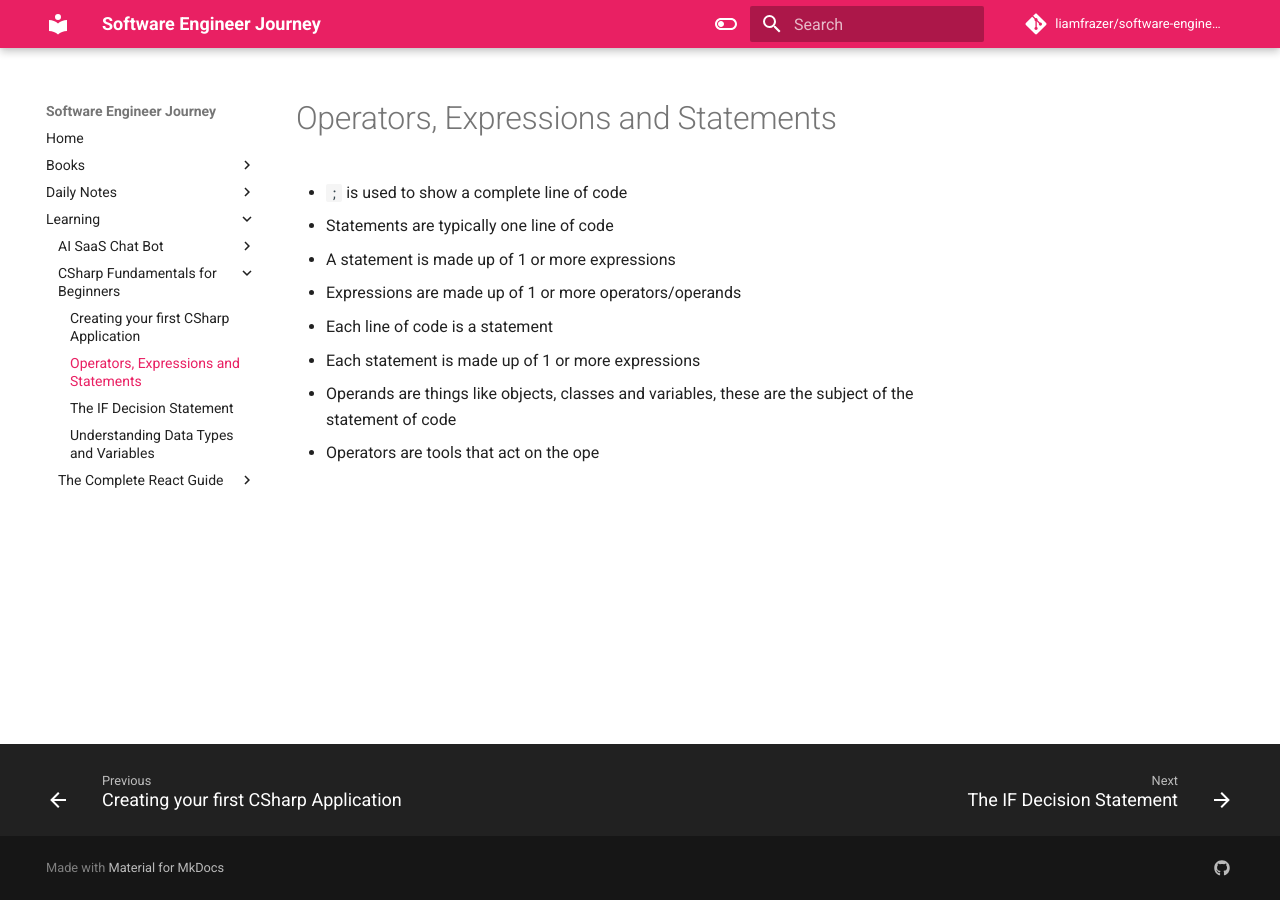
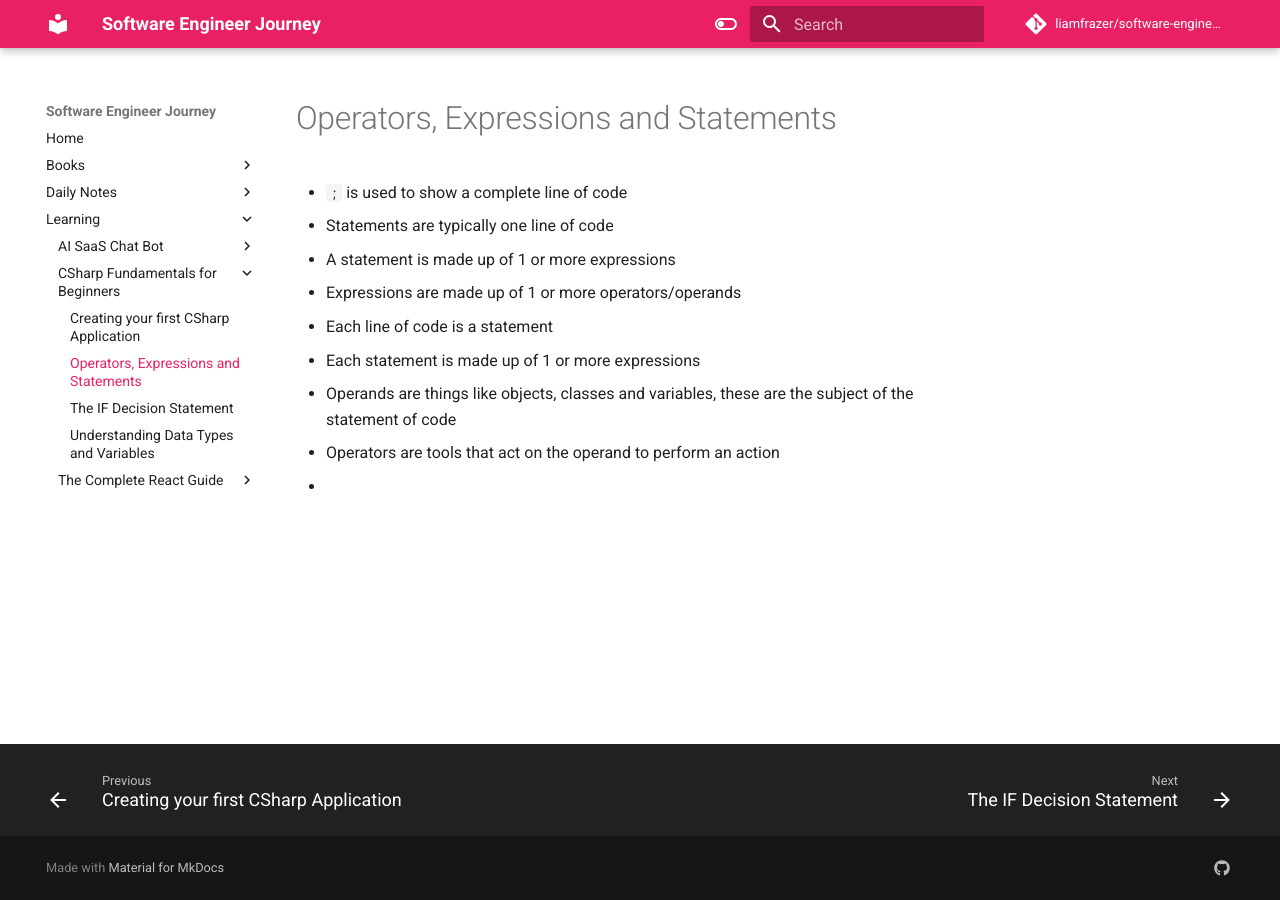
Before and after one commit to liamfrazer/software-engineer-journey, an MkDocs documentation site: the page built from docs/Learning/CSharp Fundamentals for Beginners/Operators, Expressions and Statements.md, in a window 1280 px wide. Built offline with MkDocs 1.6.1 and Material for MkDocs 9.7.7, drawn with Linux system fonts in a browser that asks for light colours; comment, search, counter and statistics services are not loaded.

Commit message:
vault backup: 2024-01-05 22:16:49

```diff
--- a/docs/Learning/CSharp Fundamentals for Beginners/Operators, Expressions and Statements.md
+++ b/docs/Learning/CSharp Fundamentals for Beginners/Operators, Expressions and Statements.md
@@ -14,4 +14,6 @@ tags:
 * Each statement is made up of 1 or more expressions
 
 * Operands are things like objects, classes and variables, these are the subject of the statement of code
-* Operators are tools that act on the ope
+* Operators are tools that act on the operand to perform an action
+
+*
```
